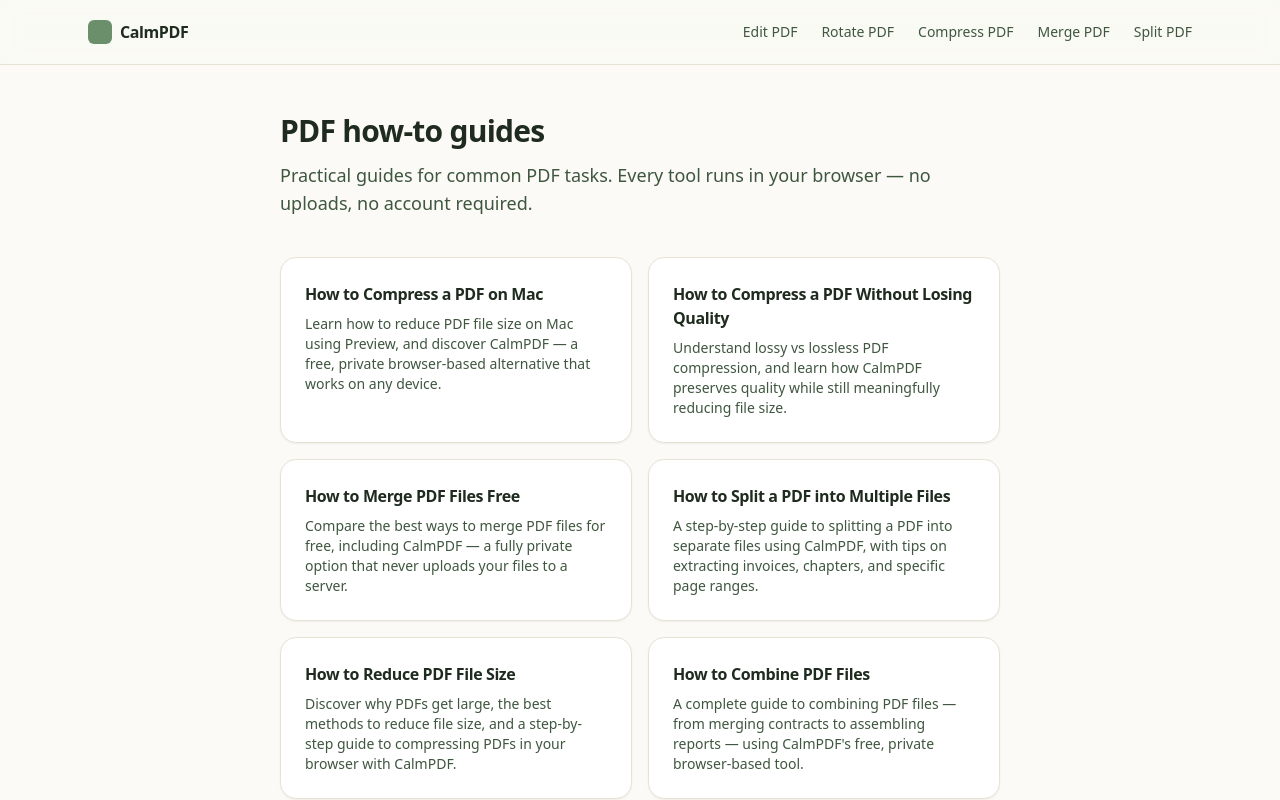
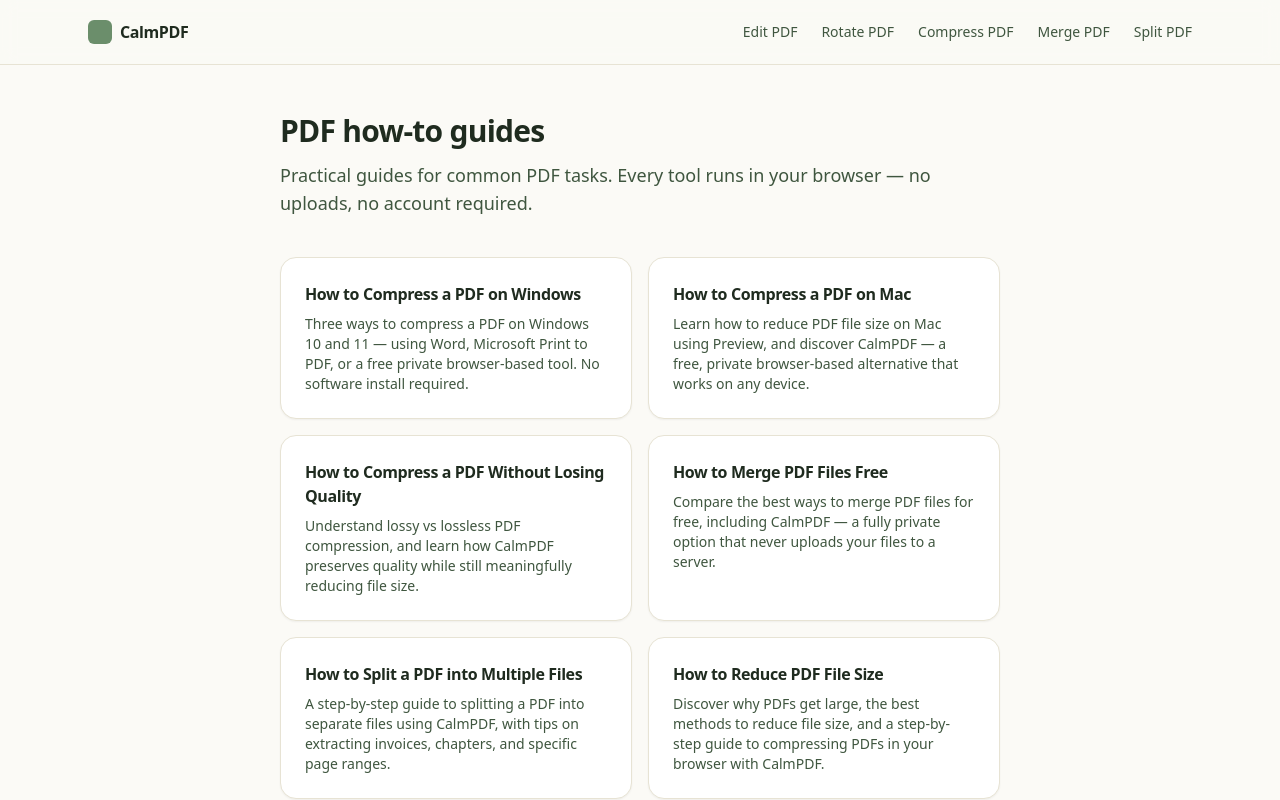
Before and after one commit to lorenzo-gu/calmpdf, a Next.js app: page /how-to in a window 1280 px wide. Shown: the top 800 px of the page. Built offline with nearby package versions, Linux system fonts and the light colour scheme.

Commit message:
Add how-to: compress PDF on Windows (BLOG_POSTS entry)

```diff
--- a/src/content/posts.ts
+++ b/src/content/posts.ts
@@ -8,6 +8,15 @@ export type Post = {
 };
 
 export const BLOG_POSTS: Post[] = [
+  {
+        slug: "compress-pdf-on-windows",
+        title: "How to Compress a PDF on Windows",
+        description:
+                "Three ways to compress a PDF on Windows 10 and 11 — using Word, Microsoft Print to PDF, or a free private browser-based tool. No software install required.",
+        datePublished: "2026-04-27",
+        ctaHref: "/compress-pdf",
+        ctaLabel: "Compress PDF free",
+  },
   {
         slug: "compress-pdf-on-mac",
         title: "How to Compress a PDF on Mac",
```
Lines whose indentation alone changed are shown as unchanged.
